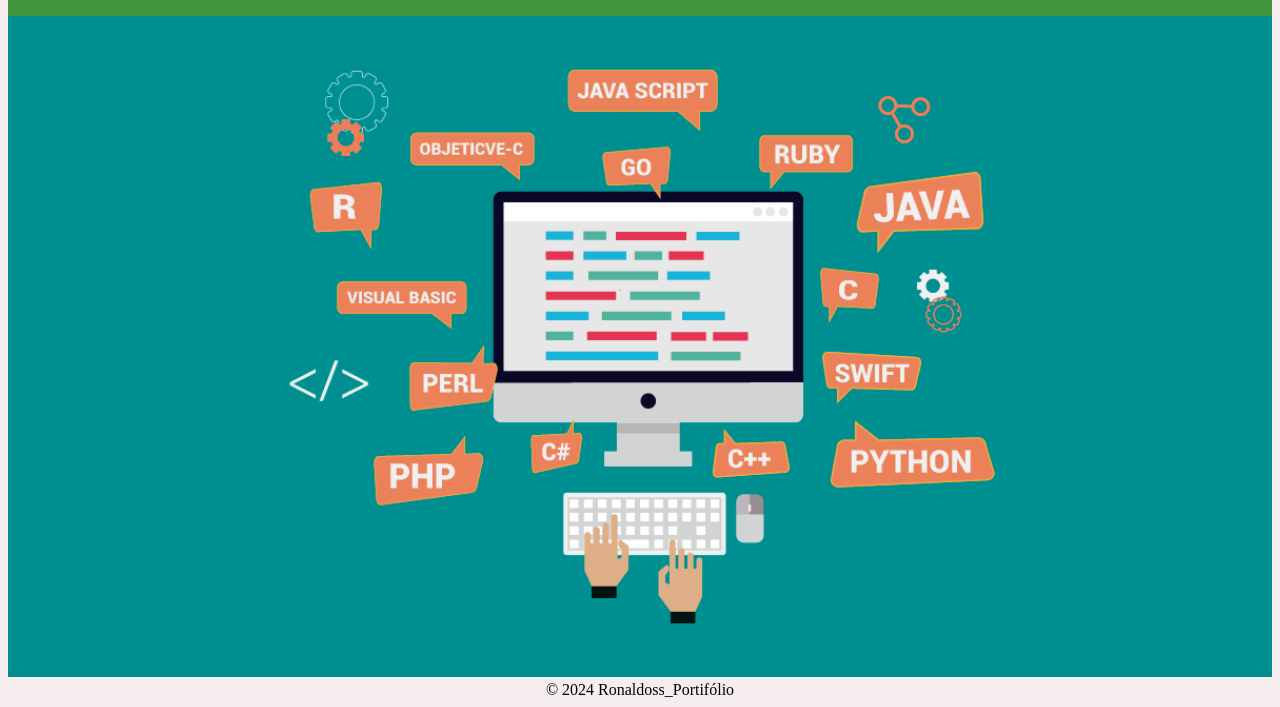
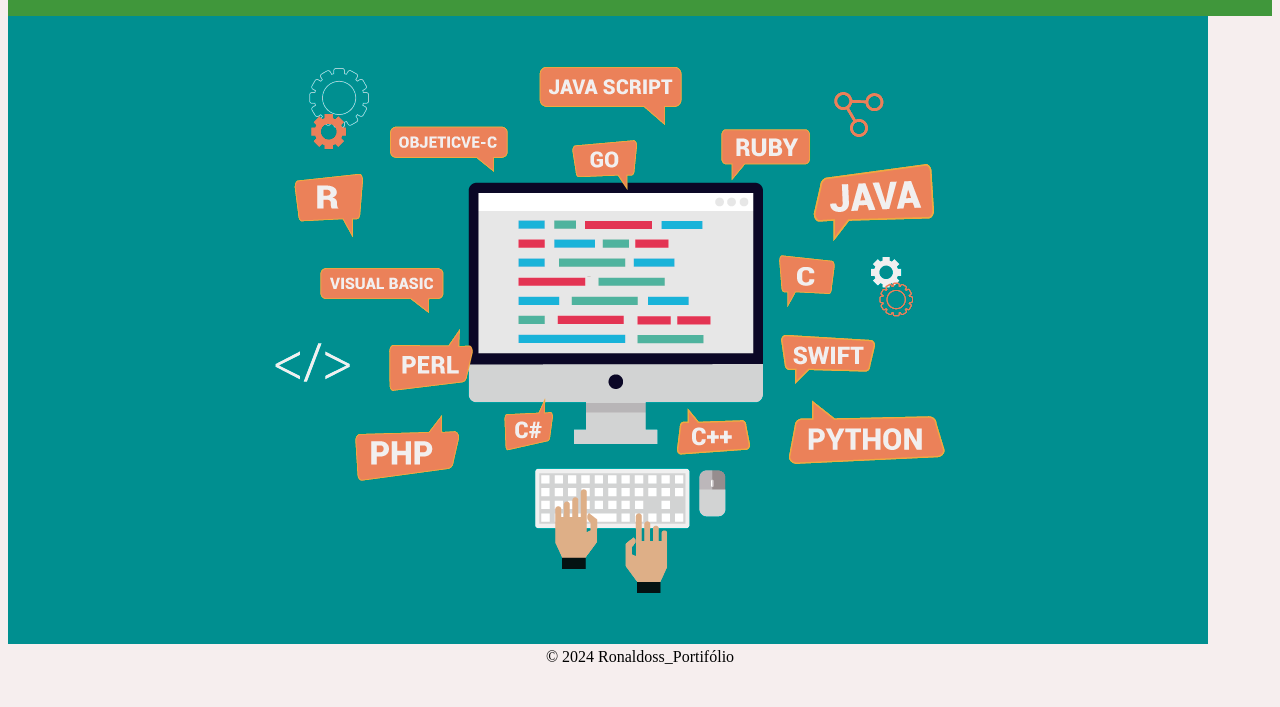
Before and after one commit to Ronaldosdeltas/Meu_Portif-lio, a plain HTML site: page index.html in a window 1280 px wide. Shown: the part 130-837 px from the top of the page. After the commit the page ends 804 px from the top, so only its background shows below. Drawn offline with Linux system fonts and the light colour scheme.

Commit message:
Update main.css

```diff
--- a/main.css
+++ b/main.css
@@ -40,7 +40,6 @@ color: white;
     width: 200px;
 }
 .imagem1{
-    width: 4000px;
     max-width: 100%;
 }
 button{
```
